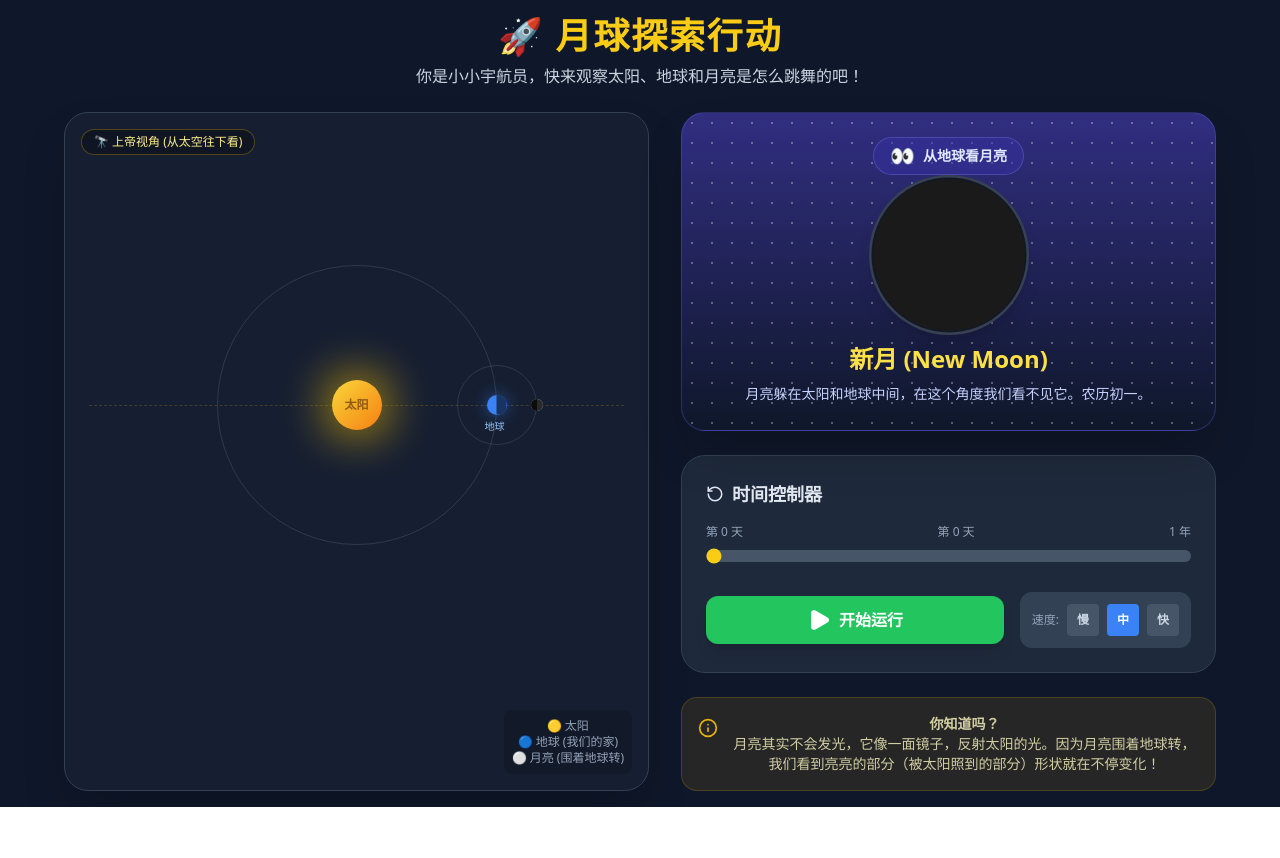
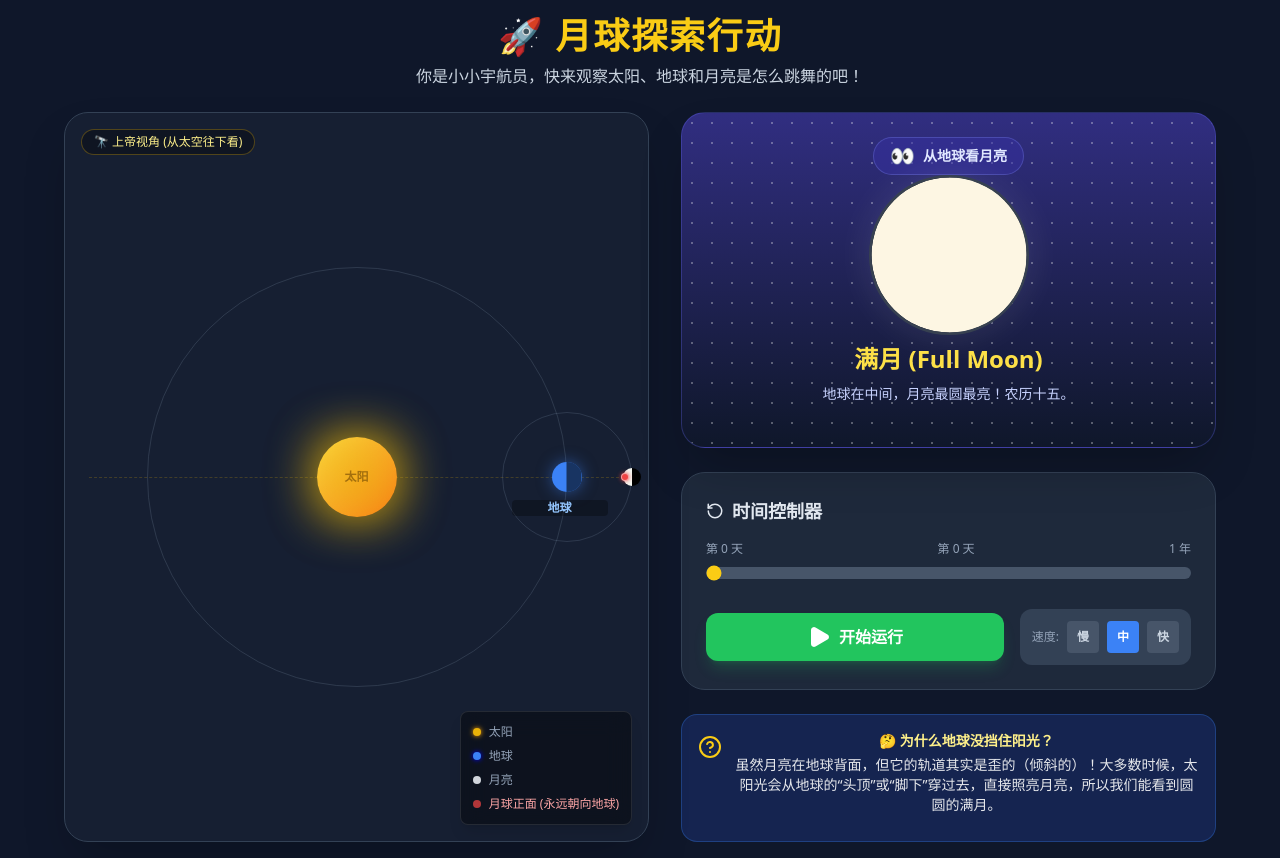
Before and after one commit to geyu210/moon-phase-edu, a React (Create React App) app: page / in a window 1280 px wide. Before the commit the page ends 807 px from the top, so only its background shows below. Built offline with nearby package versions, Linux system fonts and the light colour scheme.

Commit message:
feat: introduce dynamic educational tips, refactor moon phase visualization to CSS, and adjust simulation parameters

```diff
--- a/src/MoonPhaseEdu.js
+++ b/src/MoonPhaseEdu.js
@@ -1,20 +1,27 @@
 import React, { useState, useEffect, useRef } from 'react';
-import { Play, Pause, RotateCcw, Info } from 'lucide-react';
+import { Play, Pause, RotateCcw, Info, HelpCircle, RefreshCw } from 'lucide-react';
 
 const MoonPhaseEdu = () => {
-    const [day, setDay] = useState(0);
+    // 状态管理
+    const [day, setDay] = useState(0); // 一年中的第几天 (0-365)
     const [isPlaying, setIsPlaying] = useState(false);
-    const [speed, setSpeed] = useState(0.5);
+
+    // ⭐️ 速度调整：默认中速设为 0.05 (原本的慢速)
+    const [speed, setSpeed] = useState(0.05);
     const requestRef = useRef();
 
-    const ORBIT_EARTH_R = 140;
-    const ORBIT_MOON_R = 40;
-    const SUN_SIZE = 50;
-    const EARTH_SIZE = 20;
-    const MOON_SIZE = 12;
+    // 天文参数
+    const ORBIT_EARTH_R = 210;
+    const ORBIT_MOON_R = 65;
+    const SUN_SIZE = 80;
+    const EARTH_SIZE = 30;
+    const MOON_SIZE = 18;
+
+    // 核心周期
     const EARTH_YEAR = 365.25;
     const MOON_ZK = 29.53;
 
+    // 动画循环
     const animate = () => {
         setDay(prevDay => {
             const nextDay = prevDay + speed;
@@ -32,59 +39,87 @@ const MoonPhaseEdu = () => {
         return () => cancelAnimationFrame(requestRef.current);
     }, [isPlaying, speed]);
 
+    // --- 数学计算部分 ---
+
+    // 1. 计算地球位置
     const earthAngleRad = (day / EARTH_YEAR) * 2 * Math.PI;
     const earthX = Math.cos(earthAngleRad) * ORBIT_EARTH_R;
     const earthY = Math.sin(earthAngleRad) * ORBIT_EARTH_R;
 
+    // 2. 计算月球位置
     const moonAngleRelative = (day / MOON_ZK) * 2 * Math.PI;
-    const moonX = earthX + Math.cos(moonAngleRelative + earthAngleRad) * ORBIT_MOON_R;
-    const moonY = earthY + Math.sin(moonAngleRelative + earthAngleRad) * ORBIT_MOON_R;
+    const moonRelX = Math.cos(moonAngleRelative + earthAngleRad) * ORBIT_MOON_R;
+    const moonRelY = Math.sin(moonAngleRelative + earthAngleRad) * ORBIT_MOON_R;
+    const moonAbsX = earthX + moonRelX;
+    const moonAbsY = earthY + moonRelY;
 
-    let phaseAngle = (moonAngleRelative * 180 / Math.PI) % 360;
+    // 3. 计算月相角度
+    let phaseAngle = ((moonAngleRelative * 180 / Math.PI) + 180) % 360;
     if (phaseAngle < 0) phaseAngle += 360;
 
+    // --- 获取月相名称 ---
     const getPhaseInfo = (angle) => {
-        if (angle < 20 || angle > 340) return { name: "新月 (New Moon)", desc: "月亮躲在太阳和地球中间，在这个角度我们看不见它。农历初一。" };
-        if (angle >= 20 && angle < 80) return { name: "娥眉月 (Waxing Crescent)", desc: "太阳下山后，能在西方天空看到像眉毛一样的月亮。" };
-        if (angle >= 80 && angle < 100) return { name: "上弦月 (First Quarter)", desc: "月亮变成半圆形啦！这是农历初七或初八。" };
-        if (angle >= 100 && angle < 170) return { name: "盈凸月 (Waxing Gibbous)", desc: "月亮像个驼背，越来越胖，马上要圆了！" };
-        if (angle >= 170 && angle < 190) return { name: "满月 (Full Moon)", desc: "地球在太阳和月亮之间，月亮最圆最亮！农历十五或十六。" };
+        if (angle >= 350 || angle < 10) return { name: "新月 (New Moon)", desc: "月亮躲在太阳和地球中间，背对我们，所以看不见。" };
+        if (angle >= 10 && angle < 80) return { name: "娥眉月 (Waxing Crescent)", desc: "太阳下山后，西方天空出现的弯弯眉毛。" };
+        if (angle >= 80 && angle < 100) return { name: "上弦月 (First Quarter)", desc: "右半边亮了！这是农历初七或初八。" };
+        if (angle >= 100 && angle < 170) return { name: "盈凸月 (Waxing Gibbous)", desc: "月亮越来越胖，马上就要圆啦！" };
+        if (angle >= 170 && angle < 190) return { name: "满月 (Full Moon)", desc: "地球在中间，月亮最圆最亮！农历十五。" };
         if (angle >= 190 && angle < 260) return { name: "亏凸月 (Waning Gibbous)", desc: "月亮开始慢慢变瘦了。" };
-        if (angle >= 260 && angle < 280) return { name: "下弦月 (Last Quarter)", desc: "又是半个月亮，不过这次亮面在左边哦。农历二十二左右。" };
-        return { name: "残月 (Waning Crescent)", desc: "天快亮时出现在东方，像个细细的字母 C。" };
+        if (angle >= 260 && angle < 280) return { name: "下弦月 (Last Quarter)", desc: "左半边亮着，通常在后半夜出现。" };
+        return { name: "残月 (Waning Crescent)", desc: "天快亮时出现在东方的细弯钩。" };
     };
 
     const phaseInfo = getPhaseInfo(phaseAngle);
 
-    // SVG 路径计算月相 (准确算法)
-    function calculateMoonPath(angle) {
-        const r = 49;
-        const cx = 50;
-        const cy = 50;
+    // --- 智能知识卡片 ---
+    const getDynamicTip = () => {
+        if (phaseInfo.name.includes("满月")) {
+            return {
+                icon: <HelpCircle className="text-yellow-400 shrink-0 mt-1" size={24} />,
+                title: "🤔 为什么地球没挡住阳光？",
+                content: "虽然月亮在地球背面，但它的轨道其实是歪的（倾斜的）！大多数时候，太阳光会从地球的“头顶”或“脚下”穿过去，直接照亮月亮，所以我们能看到圆圆的满月。",
+                bg: "bg-blue-900/40 border-blue-500/30"
+            };
+        }
+        if (phaseInfo.name.includes("新月") || phaseInfo.name.includes("残月")) {
+            return {
+                icon: <Info className="text-slate-400 shrink-0 mt-1" size={24} />,
+                title: "💡 月亮为什么会发光？",
+                content: "月亮自己不发光，它像一面大镜子，反射太阳的光。当它跑到太阳和地球中间时，背对我们的一面是亮的，对着我们的一面是黑的，所以我们就看不见它啦！",
+                bg: "bg-slate-800 border-slate-700"
+            };
+        }
+        return {
+            icon: <RefreshCw className="text-green-400 shrink-0 mt-1" size={24} />,
+            title: "🔒 为什么月亮总是一张脸？",
+            content: "注意看左图月亮上的红点🔴！它始终盯着地球。这说明月亮在绕地球公转的同时，自己也在慢慢转身（自转）。它公转一圈和自转一圈的时间完全一样，这叫“潮汐锁定”。",
+            bg: "bg-green-900/30 border-green-500/30"
+        };
+    };
+
+    const currentTip = getDynamicTip();
+
+    // 月相渲染组件
+    const MoonPhaseVisual = ({ angle }) => {
         const theta = angle % 360;
+        const isWaxing = theta <= 180;
+        let scaleX = 0;
+        if (theta <= 90) scaleX = -1 + (theta / 90);
+        else if (theta <= 180) scaleX = (theta - 90) / 90;
+        else if (theta <= 270) scaleX = 1 - (theta - 180) / 90;
+        else scaleX = -((theta - 270) / 90);
 
-        if (theta < 0.1 || theta > 359.9) return "";
-        if (Math.abs(theta - 180) < 0.1) return `M ${cx} ${cy - r} A ${r} ${r} 0 1 1 ${cx} ${cy + r} A ${r} ${r} 0 1 1 ${cx} ${cy - r}`;
+        const isEllipseWhite = (theta > 90 && theta < 270);
+        const ellipseColor = isEllipseWhite ? '#FDF6E3' : '#1a1a1a';
+        const absScaleX = Math.abs(Math.cos(theta * Math.PI / 180));
 
-        const x = -Math.cos(theta * Math.PI / 180);
-        const sweep = theta <= 180 ? 1 : 0;
-        const rx = Math.abs(x * r);
-        const sweepEll = theta < 90 || theta > 270 ? (sweep ? 0 : 1) : (sweep ? 1 : 0);
-
-        let d = `M ${cx} ${cy - r} `;
-        d += `A ${r} ${r} 0 0 ${sweep} ${cx} ${cy + r} `;
-        d += `A ${rx} ${r} 0 0 ${sweepEll} ${cx} ${cy - r}`;
-        return d;
-    }
-
-    const MoonPhaseVisual = ({ angle }) => (
-        <div className="w-32 h-32 rounded-full bg-gray-900 relative overflow-hidden border-2 border-gray-700 shadow-lg">
-            <svg viewBox="0 0 100 100" className="absolute inset-0 w-full h-full">
-                <circle cx="50" cy="50" r="49" fill="#1a1a1a" />
-                <path d={calculateMoonPath(angle)} fill="#FDF6E3" stroke="none" />
-            </svg>
-        </div>
-    );
+        return (
+            <div className="w-32 h-32 rounded-full bg-gray-900 relative overflow-hidden border-2 border-gray-700 shadow-[0_0_30px_rgba(255,255,255,0.1)]">
+                <div className="absolute inset-0 bg-[#FDF6E3]" style={{ clipPath: isWaxing ? 'polygon(50% 0, 100% 0, 100% 100%, 50% 100%)' : 'polygon(0 0, 50% 0, 50% 100%, 0 100%)' }}></div>
+                <div className="absolute top-0 bottom-0 left-1/2 w-full -translate-x-1/2 rounded-[50%]" style={{ backgroundColor: ellipseColor, transform: `translateX(-50%) scaleX(${absScaleX})`, zIndex: 10 }}></div>
+            </div>
+        );
+    };
 
     return (
         <div className="flex flex-col items-center min-h-screen bg-slate-900 text-white p-4 font-sans select-none">
@@ -98,11 +133,15 @@ const MoonPhaseEdu = () => {
             </header>
 
             <div className="flex flex-col lg:flex-row gap-8 w-full max-w-6xl">
-                <div className="flex-1 bg-slate-800/50 rounded-3xl p-6 border border-slate-700 relative overflow-hidden shadow-2xl">
-                    <div className="absolute top-4 left-4 bg-black/30 px-3 py-1 rounded-full text-xs text-yellow-200 border border-yellow-500/30">
+
+                {/* 左侧：上帝视角 */}
+                <div className="flex-1 bg-slate-800/50 rounded-3xl p-6 border border-slate-700 relative overflow-hidden shadow-2xl min-h-[550px] lg:min-h-[600px]">
+                    <div className="absolute top-4 left-4 bg-black/30 px-3 py-1 rounded-full text-xs text-yellow-200 border border-yellow-500/30 z-20">
                         🔭 上帝视角 (从太空往下看)
                     </div>
-                    <div className="w-full aspect-square relative flex items-center justify-center">
+
+                    <div className="w-full h-full flex items-center justify-center relative">
+                        {/* 太阳 */}
                         <div className="absolute z-10" style={{ transform: 'translate(-50%, -50%)', left: '50%', top: '50%' }}>
                             <div className="relative">
                                 <div className="absolute inset-0 bg-yellow-500 blur-xl opacity-50 animate-pulse"></div>
@@ -111,33 +150,67 @@ const MoonPhaseEdu = () => {
                                 </div>
                             </div>
                         </div>
+
                         <div className="absolute w-full h-0 border-t border-dashed border-yellow-500/20 top-1/2 left-0 pointer-events-none"></div>
+
                         <div className="absolute rounded-full border border-slate-600/50" style={{ width: ORBIT_EARTH_R * 2, height: ORBIT_EARTH_R * 2 }}></div>
+
                         <div className="absolute" style={{ left: '50%', top: '50%', transform: `translate(${earthX}px, ${earthY}px)`, width: 0, height: 0 }}>
+                            {/* 地球 */}
                             <div className="absolute -translate-x-1/2 -translate-y-1/2 z-20">
                                 <div style={{ width: EARTH_SIZE, height: EARTH_SIZE }} className="bg-blue-500 rounded-full shadow-[0_0_15px_rgba(59,130,246,0.5)] relative overflow-hidden">
-                                    <div className="absolute inset-0 bg-black/60" style={{ transform: `rotate(${earthAngleRad}rad)`, transformOrigin: 'center', clipPath: 'polygon(50% 0, 100% 0, 100% 100%, 50% 100%)' }}></div>
+                                    <div
+                                        className="absolute inset-0 bg-black/60"
+                                        style={{
+                                            transform: `rotate(${earthAngleRad}rad)`,
+                                            transformOrigin: 'center',
+                                            clipPath: 'polygon(50% 0, 100% 0, 100% 100%, 50% 100%)'
+                                        }}
+                                    ></div>
                                 </div>
-                                <div className="absolute top-full mt-1 text-[10px] text-blue-300 w-20 text-center -left-8">地球</div>
+                                <div className="absolute top-full mt-2 text-xs font-bold text-blue-300 w-24 text-center -left-10 bg-black/30 rounded px-1">地球</div>
                             </div>
+
                             <div className="absolute rounded-full border border-slate-500/30 -translate-x-1/2 -translate-y-1/2" style={{ width: ORBIT_MOON_R * 2, height: ORBIT_MOON_R * 2 }}></div>
-                            <div className="absolute z-30" style={{ transform: `translate(${Math.cos(moonAngleRelative) * ORBIT_MOON_R}px, ${Math.sin(moonAngleRelative) * ORBIT_MOON_R}px)` }}>
+
+                            {/* 月球 */}
+                            <div className="absolute z-30" style={{ transform: `translate(${moonRelX}px, ${moonRelY}px)` }}>
                                 <div className="relative -translate-x-1/2 -translate-y-1/2">
-                                    <div style={{ width: MOON_SIZE, height: MOON_SIZE }} className="bg-gray-300 rounded-full relative overflow-hidden">
-                                        <div className="absolute inset-0 bg-black/80" style={{ transform: `rotate(${earthAngleRad + moonAngleRelative}rad)`, transformOrigin: 'center' }}></div>
-                                        <div className="absolute inset-0 w-full h-full bg-black/70" style={{ transform: `rotate(${Math.atan2(moonY, moonX)}rad) rotate(90deg)`, transformOrigin: 'center', clipPath: 'polygon(0 50%, 100% 50%, 100% 100%, 0 100%)' }}></div>
+                                    <div
+                                        className="rounded-full relative overflow-hidden shadow-sm"
+                                        style={{
+                                            width: MOON_SIZE,
+                                            height: MOON_SIZE,
+                                            transform: `rotate(${Math.atan2(moonAbsY, moonAbsX)}rad)`
+                                        }}
+                                    >
+                                        <div className="absolute inset-0 w-full h-full bg-gradient-to-r from-[#F4F6F0] from-50% to-black to-50%"></div>
+                                    </div>
+
+                                    {/* ✨ 修复：红点旋转逻辑 ✨ */}
+                                    <div
+                                        className="absolute inset-0 flex items-center justify-center pointer-events-none"
+                                        style={{
+                                            // 关键修正：加上地球公转角度，完美抵消参考系变化
+                                            transform: `rotate(${moonAngleRelative + earthAngleRad}rad)`
+                                        }}
+                                    >
+                                        <div className="absolute w-2 h-2 bg-red-500 rounded-full shadow-[0_0_4px_rgba(239,68,68,0.9)] border-[0.5px] border-white/50" style={{ left: -2 }}></div>
                                     </div>
                                 </div>
                             </div>
                         </div>
                     </div>
-                    <div className="absolute bottom-4 right-4 text-xs text-slate-400 bg-black/20 p-2 rounded-lg">
-                        <div>🟡 太阳</div>
-                        <div>🔵 地球 (我们的家)</div>
-                        <div>⚪️ 月亮 (围着地球转)</div>
+
+                    <div className="absolute bottom-4 right-4 text-xs text-slate-400 bg-black/40 backdrop-blur-md p-3 rounded-lg border border-white/10 flex flex-col gap-2 shadow-lg z-20">
+                        <div className="flex items-center gap-2"><span className="w-2 h-2 rounded-full bg-yellow-500 shadow-[0_0_5px_orange]"></span> 太阳</div>
+                        <div className="flex items-center gap-2"><span className="w-2 h-2 rounded-full bg-blue-500 shadow-[0_0_5px_blue]"></span> 地球</div>
+                        <div className="flex items-center gap-2"><span className="w-2 h-2 rounded-full bg-gray-300"></span> 月亮</div>
+                        <div className="flex items-center gap-2 text-red-300"><span className="w-2 h-2 rounded-full bg-red-500 animate-pulse"></span> 月球正面 (永远朝向地球)</div>
                     </div>
                 </div>
 
+                {/* 右侧面板 */}
                 <div className="flex-1 flex flex-col gap-6">
                     <div className="bg-gradient-to-b from-indigo-900 to-slate-900 rounded-3xl p-6 border border-indigo-500/30 shadow-2xl relative overflow-hidden">
                         <div className="absolute inset-0 opacity-30" style={{ backgroundImage: 'radial-gradient(white 1px, transparent 1px)', backgroundSize: '20px 20px' }}></div>
@@ -146,25 +219,16 @@ const MoonPhaseEdu = () => {
                                 <span className="text-xl">👀</span>
                                 <span className="text-sm font-bold text-indigo-100">从地球看月亮</span>
                             </div>
-                            <div className="mb-6 scale-125 transform transition-transform duration-300 hover:scale-135 cursor-pointer">
+                            <div className="mb-6 scale-125 transform transition-transform duration-300 hover:scale-135 cursor-pointer" title="这是月亮现在的样子">
                                 <MoonPhaseVisual angle={phaseAngle} />
                             </div>
-                            <div className="text-center">
-                                <h2 className="text-2xl font-bold text-yellow-300 mb-2">{phaseInfo.name}</h2>
+                            <div className="text-center h-20">
+                                <h2 className="text-2xl font-bold text-yellow-300 mb-2 transition-all">{phaseInfo.name}</h2>
                                 <p className="text-indigo-200 text-sm leading-relaxed px-4">{phaseInfo.desc}</p>
                             </div>
                         </div>
                     </div>
-                    {/* 新增：专门针对满月疑惑的教育卡片 */}
-                    {phaseInfo.name.includes("满月") && (
-                        <div className="bg-blue-600/20 border border-blue-400/50 rounded-2xl p-4 animate-bounce-in">
-                            <h4 className="font-bold text-yellow-300 mb-1 text-sm">🤔 为什么地球没挡住阳光？</h4>
-                            <p className="text-xs text-blue-100 leading-relaxed">
-                                虽然月亮在地球背面，但它的轨道是<strong>倾斜</strong>的！
-                                大部分时候，太阳光会从地球的“头顶”或“脚下”穿过，直接照亮月亮，所以我们看到的是圆圆的满月。
-                            </p>
-                        </div>
-                    )}
+
                     <div className="bg-slate-800 rounded-3xl p-6 border border-slate-700">
                         <h3 className="text-lg font-bold text-slate-200 mb-4 flex items-center gap-2">
                             <RotateCcw size={18} /> 时间控制器
@@ -175,26 +239,31 @@ const MoonPhaseEdu = () => {
                                 <span>第 {Math.floor(day)} 天</span>
                                 <span>1 年</span>
                             </div>
-                            <input type="range" min="0" max={EARTH_YEAR} step="0.1" value={day} onChange={(e) => { setIsPlaying(false); setDay(parseFloat(e.target.value)); }} className="w-full h-3 bg-slate-600 rounded-lg appearance-none cursor-pointer accent-yellow-400 hover:accent-yellow-300 transition-all" />
+                            <input
+                                type="range" min="0" max={EARTH_YEAR} step="0.05" value={day}
+                                onChange={(e) => { setIsPlaying(false); setDay(parseFloat(e.target.value)); }}
+                                className="w-full h-3 bg-slate-600 rounded-lg appearance-none cursor-pointer accent-yellow-400 hover:accent-yellow-300 transition-all"
+                            />
                         </div>
                         <div className="flex items-center justify-between gap-4">
-                            <button onClick={() => setIsPlaying(!isPlaying)} className={`flex-1 flex items-center justify-center gap-2 py-3 rounded-xl font-bold transition-all ${isPlaying ? 'bg-red-500 hover:bg-red-600' : 'bg-green-500 hover:bg-green-600'} text-white shadow-lg active:scale-95`}>
+                            <button onClick={() => setIsPlaying(!isPlaying)} className={`flex-1 flex items-center justify-center gap-2 py-3 rounded-xl font-bold transition-all ${isPlaying ? 'bg-red-500 hover:bg-red-600 text-white shadow-red-500/20' : 'bg-green-500 hover:bg-green-600 text-white shadow-green-500/20'} shadow-lg active:scale-95`}>
                                 {isPlaying ? <><Pause fill="currentColor" /> 暂停时间</> : <><Play fill="currentColor" /> 开始运行</>}
                             </button>
                             <div className="flex items-center gap-2 bg-slate-700 px-3 py-3 rounded-xl">
                                 <span className="text-xs text-slate-400 whitespace-nowrap">速度:</span>
-                                <button onClick={() => setSpeed(0.2)} className={`w-8 h-8 rounded text-xs font-bold ${speed === 0.2 ? 'bg-blue-500 text-white' : 'bg-slate-600 text-slate-300'}`}>慢</button>
-                                <button onClick={() => setSpeed(0.5)} className={`w-8 h-8 rounded text-xs font-bold ${speed === 0.5 ? 'bg-blue-500 text-white' : 'bg-slate-600 text-slate-300'}`}>中</button>
-                                <button onClick={() => setSpeed(1.5)} className={`w-8 h-8 rounded text-xs font-bold ${speed === 1.5 ? 'bg-blue-500 text-white' : 'bg-slate-600 text-slate-300'}`}>快</button>
+                                {/* ⭐️ 速度按钮重新映射：0.01 / 0.05 / 0.2 */}
+                                <button onClick={() => setSpeed(0.01)} className={`w-8 h-8 rounded text-xs font-bold transition-colors ${speed === 0.01 ? 'bg-blue-500 text-white' : 'bg-slate-600 text-slate-300'}`}>慢</button>
+                                <button onClick={() => setSpeed(0.05)} className={`w-8 h-8 rounded text-xs font-bold transition-colors ${speed === 0.05 ? 'bg-blue-500 text-white' : 'bg-slate-600 text-slate-300'}`}>中</button>
+                                <button onClick={() => setSpeed(0.2)} className={`w-8 h-8 rounded text-xs font-bold transition-colors ${speed === 0.2 ? 'bg-blue-500 text-white' : 'bg-slate-600 text-slate-300'}`}>快</button>
                             </div>
                         </div>
                     </div>
 
-                    <div className="bg-yellow-500/10 border border-yellow-500/20 rounded-2xl p-4 flex items-start gap-3">
-                        <Info className="text-yellow-500 shrink-0 mt-1" size={20} />
-                        <div className="text-sm text-yellow-100/80">
-                            <strong>你知道吗？</strong> <br />
-                            月亮其实不会发光，它像一面镜子，反射太阳的光。因为月亮围着地球转，我们看到亮亮的部分（被太阳照到的部分）形状就在不停变化！
+                    <div className={`rounded-2xl p-4 flex items-start gap-3 transition-colors duration-500 border min-h-[8rem] ${currentTip.bg}`}>
+                        {currentTip.icon}
+                        <div className="text-sm text-gray-200">
+                            <strong className="text-yellow-200 block mb-1">{currentTip.title}</strong>
+                            {currentTip.content}
                         </div>
                     </div>
                 </div>
```
